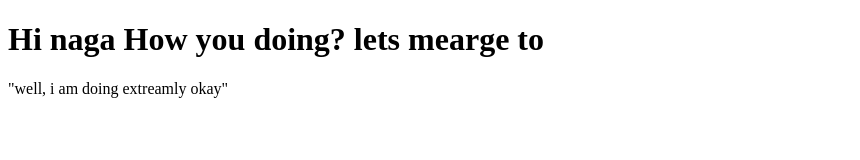
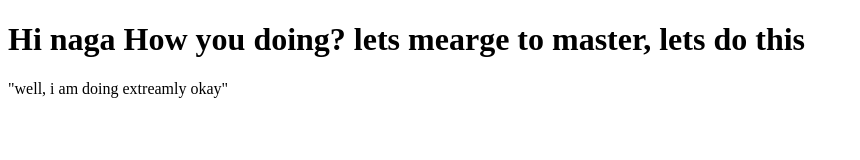
Before and after one commit to NagarathnaPuttamadappa/firstgitrepo, a plain HTML site: page index.html in a window 1280 px wide. Shown: the whole page, without its empty margins (0-860 px from the left). Drawn offline with Linux system fonts and the light colour scheme.

Commit message:
fixed bug added more

```diff
--- a/index.html
+++ b/index.html
@@ -1,7 +1,7 @@
 <!DOCTYPE html>
 <html>
 <head>
-<h1>Hi naga How you doing? lets mearge to</h1>
+<h1>Hi naga How you doing? lets mearge to master, lets do this</h1>
 </head>
 <body>
 <p>"well, i am doing extreamly okay"</p>
```
